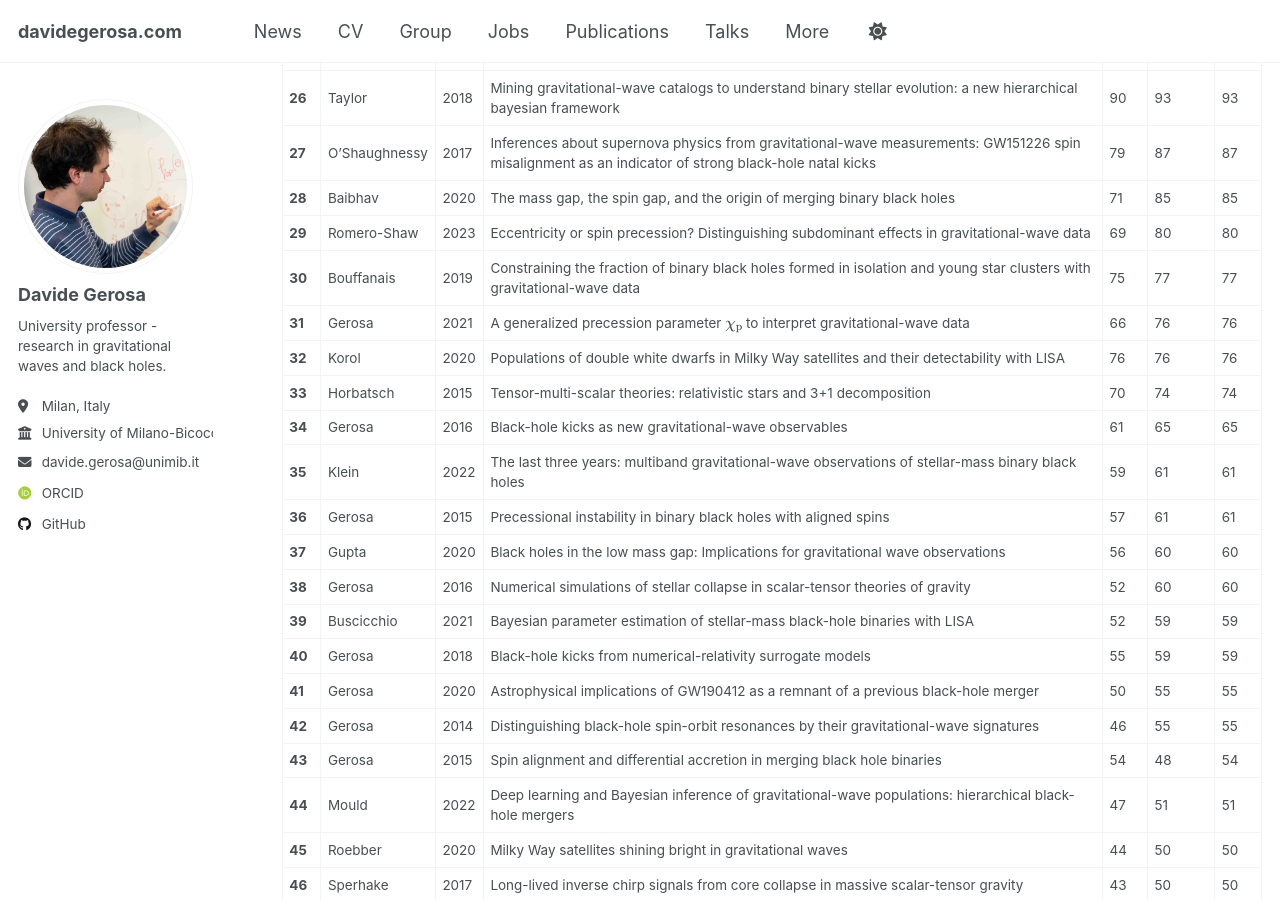
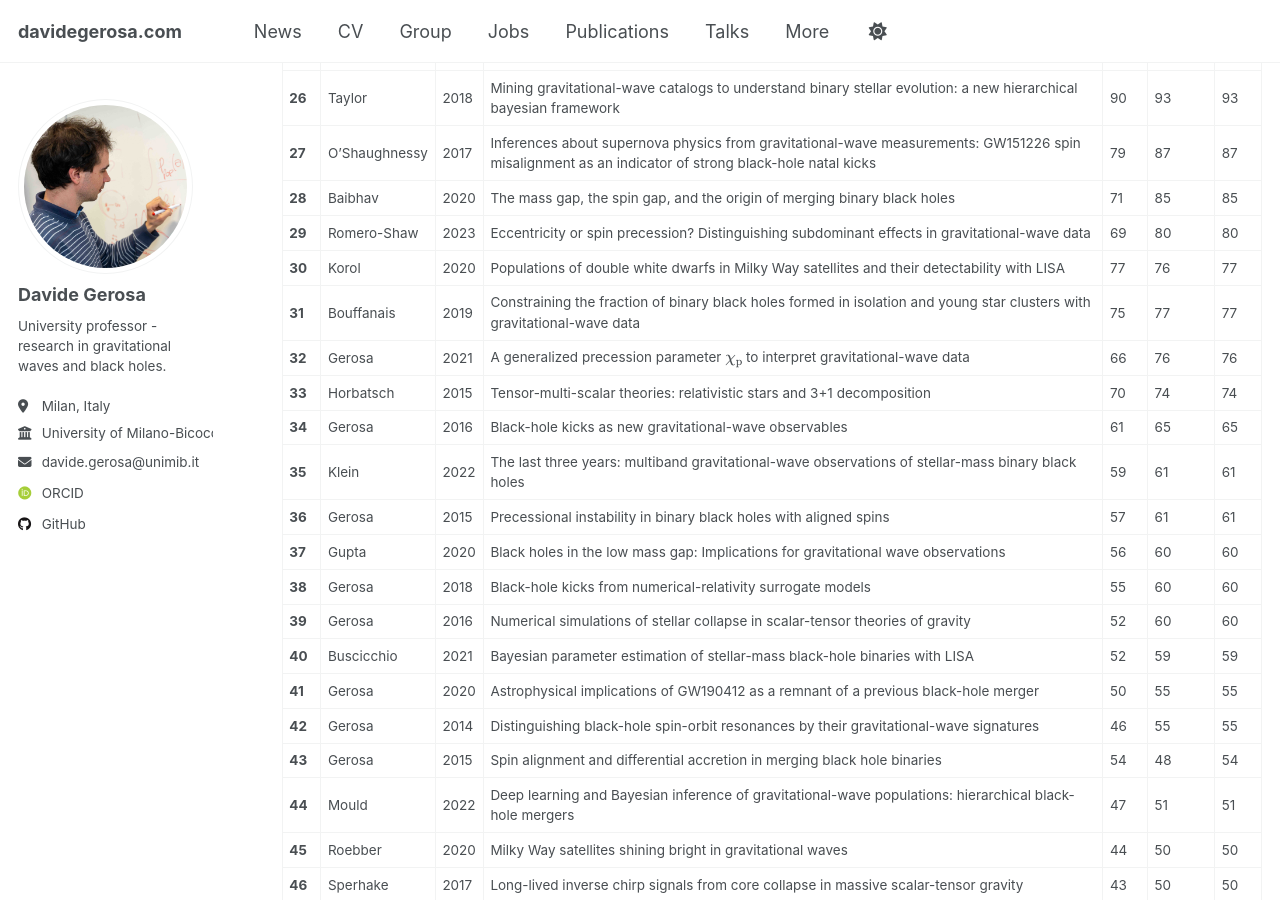
Before and after one commit to dgerosa/website, a Jekyll site: the page built from _pages/citations.md, in a window 1280 px wide and 900 px high, scrolled down 1489 px. Built offline with Jekyll 4.4.1, drawn with Linux system fonts in a browser that asks for light colours; some web fonts are replaced; some of the changed text lies outside the part shown.

Commit message:
Website update from workflow

```diff
--- a/_pages/_citations.md
+++ b/_pages/_citations.md
@@ -38,17 +38,17 @@
 | **27** | O'Shaughnessy | 2017 | Inferences about supernova physics from gravitational-wave measurements: GW151226 spin misalignment as an indicator of strong black-hole natal kicks | 79 | 87 | 87 |
 | **28** | Baibhav | 2020 | The mass gap, the spin gap, and the origin of merging binary black holes | 71 | 85 | 85 |
 | **29** | Romero-Shaw | 2023 | Eccentricity or spin precession? Distinguishing subdominant effects in gravitational-wave data | 69 | 80 | 80 |
-| **30** | Bouffanais | 2019 | Constraining the fraction of binary black holes formed in isolation and young star clusters with gravitational-wave data | 75 | 77 | 77 |
-| **31** | Gerosa | 2021 | A generalized precession parameter $$\chi_\mathrm{p}$$ to interpret gravitational-wave data | 66 | 76 | 76 |
-| **32** | Korol | 2020 | Populations of double white dwarfs in Milky Way satellites and their detectability with LISA | 76 | 76 | 76 |
+| **30** | Korol | 2020 | Populations of double white dwarfs in Milky Way satellites and their detectability with LISA | 77 | 76 | 77 |
+| **31** | Bouffanais | 2019 | Constraining the fraction of binary black holes formed in isolation and young star clusters with gravitational-wave data | 75 | 77 | 77 |
+| **32** | Gerosa | 2021 | A generalized precession parameter $$\chi_\mathrm{p}$$ to interpret gravitational-wave data | 66 | 76 | 76 |
 | **33** | Horbatsch | 2015 | Tensor-multi-scalar theories: relativistic stars and 3+1 decomposition | 70 | 74 | 74 |
 | **34** | Gerosa | 2016 | Black-hole kicks as new gravitational-wave observables | 61 | 65 | 65 |
 | **35** | Klein | 2022 | The last three years: multiband gravitational-wave observations of stellar-mass binary black holes | 59 | 61 | 61 |
 | **36** | Gerosa | 2015 | Precessional instability in binary black holes with aligned spins | 57 | 61 | 61 |
 | **37** | Gupta | 2020 | Black holes in the low mass gap: Implications for gravitational wave observations | 56 | 60 | 60 |
-| **38** | Gerosa | 2016 | Numerical simulations of stellar collapse in scalar-tensor theories of gravity | 52 | 60 | 60 |
-| **39** | Buscicchio | 2021 | Bayesian parameter estimation of stellar-mass black-hole binaries with LISA | 52 | 59 | 59 |
-| **40** | Gerosa | 2018 | Black-hole kicks from numerical-relativity surrogate models | 55 | 59 | 59 |
+| **38** | Gerosa | 2018 | Black-hole kicks from numerical-relativity surrogate models | 55 | 60 | 60 |
+| **39** | Gerosa | 2016 | Numerical simulations of stellar collapse in scalar-tensor theories of gravity | 52 | 60 | 60 |
+| **40** | Buscicchio | 2021 | Bayesian parameter estimation of stellar-mass black-hole binaries with LISA | 52 | 59 | 59 |
 | **41** | Gerosa | 2020 | Astrophysical implications of GW190412 as a remnant of a previous black-hole merger | 50 | 55 | 55 |
 | **42** | Gerosa | 2014 | Distinguishing black-hole spin-orbit resonances by their gravitational-wave signatures | 46 | 55 | 55 |
 | **43** | Gerosa | 2015 | Spin alignment and differential accretion in merging black hole binaries | 54 | 48 | 54 |
```
Also changed, not shown: other parts of _pages/_citations.md (+8 -8 lines), _pages/_group.md (+1 -1 lines), _pages/_publications.md (+1 -1 lines), _pages/_talks.md (+1 -1 lines).
